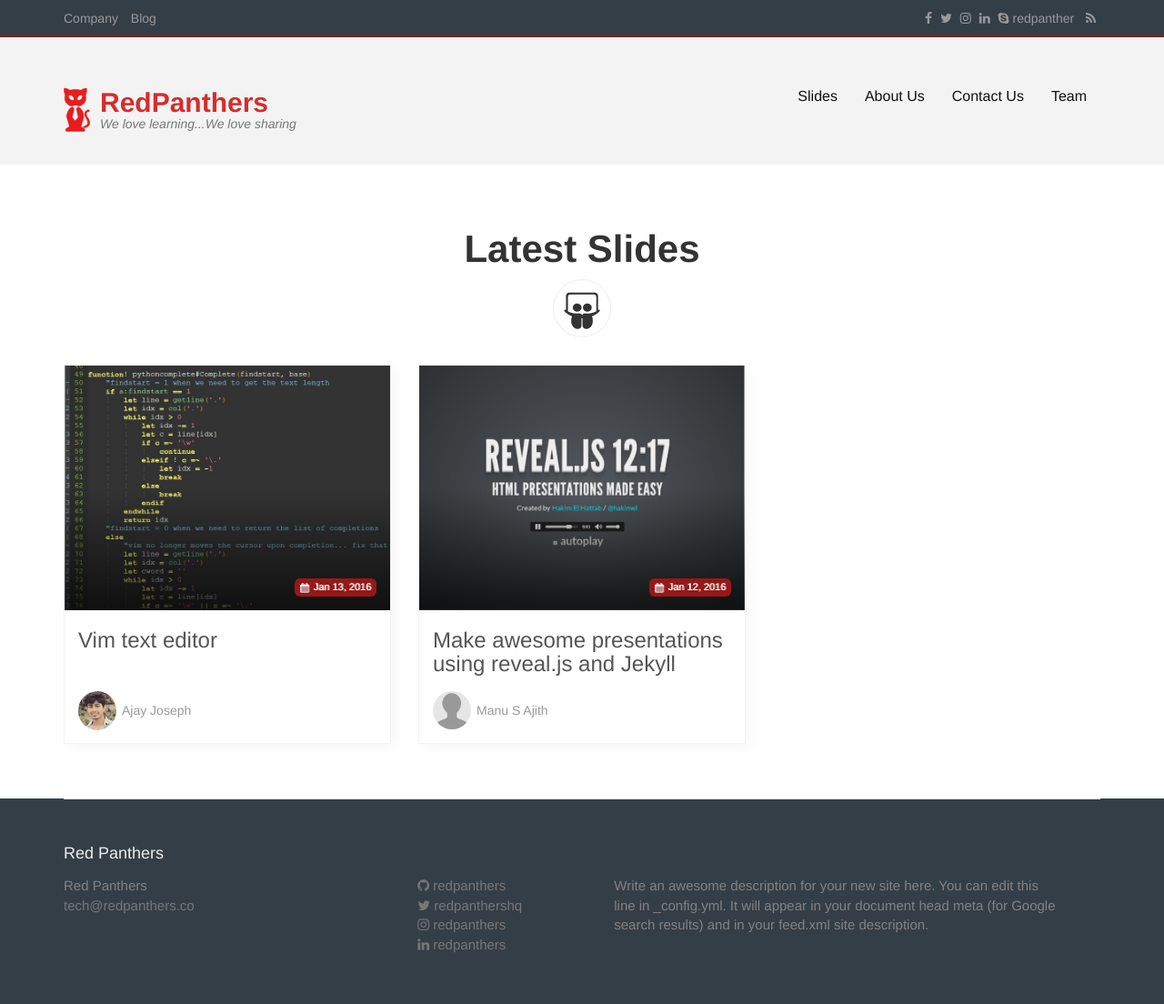
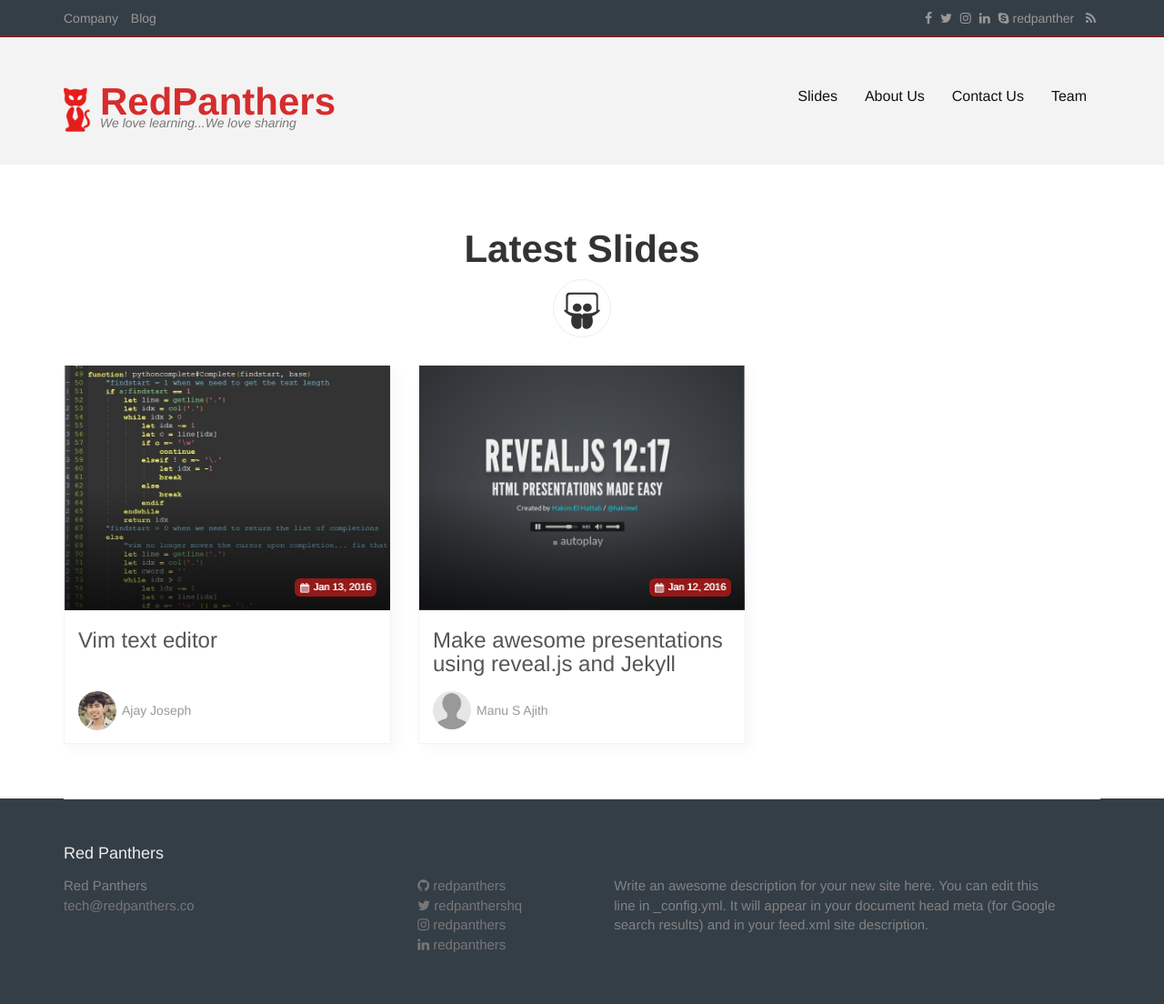
Before and after one commit to redpanthers/slides, a Jekyll site: the page built from index.html, in a window 1280 px wide. Shown: the whole page at 91% size. Built offline with Jekyll 4.4.1, drawn with Linux system fonts in a browser that asks for light colours; nearby versions of some CDN libraries.

Commit message:
Fix small alignment issue with logo

```diff
--- a/_sass/_home.scss
+++ b/_sass/_home.scss
@@ -204,6 +204,9 @@
 		.title{
 			color: #d52d2d;
 			font-weight: bold;
+			font-size: 42px;
+    	line-height: 32px;
+    	margin-bottom: 3px;
 		}
 		.sub-title{
 			font-size: 14px;
```
